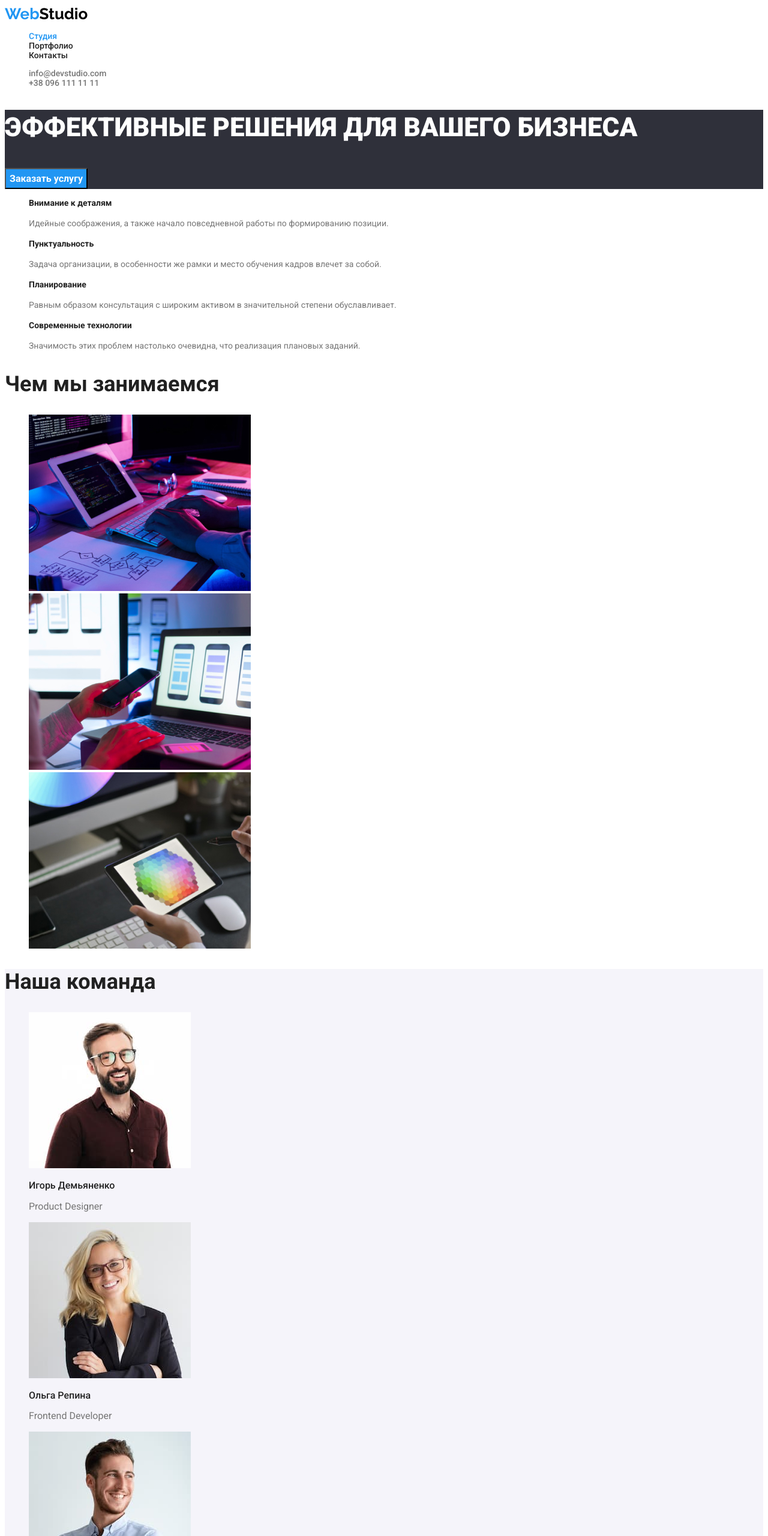
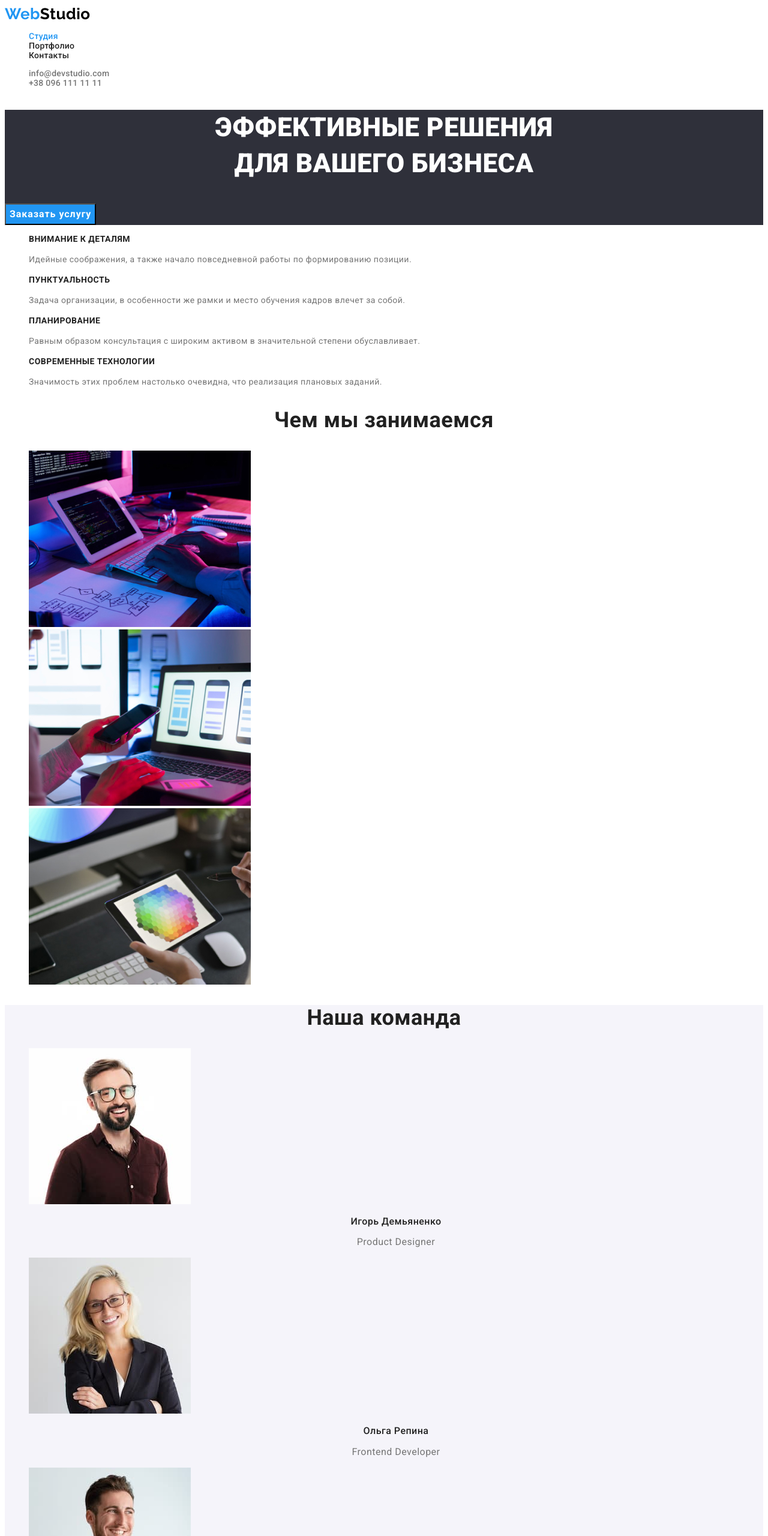
Before and after one commit to serhiikondratiuk/goit-markup-hw-02, a plain HTML site: page index.html in a window 1280 px wide. Shown: the top 2560 px of the page at 60% size. Drawn offline with Linux system fonts and the light colour scheme.

Commit message:
Сделал все стили дз №2

```diff
--- a/css/styles.css
+++ b/css/styles.css
@@ -18,11 +18,11 @@ body {
   font-style: normal;
   background-color: var(--primary-background-color);
   color: var(--primary-text-color);
+  letter-spacing: 0.03em;
 }
 /* Хедер */
 .logo {
   font-family: 'Raleway', sans-serif;
-  font-weight: 700;
   font-size: 26px;
   line-height: 1.19;
   color: var(--accent-color);
@@ -36,14 +36,14 @@ body {
   font-size: 14px;
   line-height: 1.14;
   list-style: none;
+  letter-spacing: 0.02em;
 }
 .nav-link {
   text-decoration: none;
   color: inherit;
 }
 .nav-link:hover,
-.nav-link:focus,
-.nav-link:target {
+.nav-link:focus {
   color: var(--accent-color);
 }
 .nav-link.current {
@@ -54,6 +54,7 @@ body {
   font-size: 14px;
   line-height: 1.14;
   list-style: none;
+  letter-spacing: 0.02em;
 }
 .contacts-link {
   text-decoration: none;
@@ -73,6 +74,8 @@ body {
   font-weight: 900;
   font-size: 44px;
   line-height: 1.36;
+  text-align: center;
+  text-transform: uppercase;
 }
 .button {
   font-family: 'Roboto', sans-serif;
@@ -82,6 +85,7 @@ body {
   color: var(--primary-background-color);
   background-color: var(--accent-color);
   cursor: pointer;
+  letter-spacing: 0.06em;
 }
 .button:hover,
 .button:focus {
@@ -94,6 +98,7 @@ body {
 .features-header {
   font-size: 14px;
   line-height: 1.14;
+  text-transform: uppercase;
 }
 .features-text {
   font-size: 14px;
@@ -104,6 +109,7 @@ body {
 .occupations-header {
   font-size: 36px;
   line-height: 1.17;
+  text-align: center;
 }
 .occupations-list {
   list-style: none;
@@ -115,6 +121,7 @@ body {
 .team-header {
   font-size: 36px;
   line-height: 1.17;
+  text-align: center;
 }
 .team-list {
   list-style: none;
@@ -123,12 +130,14 @@ body {
   font-weight: 500;
   font-size: 16px;
   line-height: 1.18;
+  text-align: center;
 }
 .member-post {
   font-weight: 400;
   font-size: 16px;
   line-height: 1.18;
   color: var(--secondary-text-color);
+  text-align: center;
 }
 /* ПОРТФОЛИО */
 /* Фильтр */
@@ -175,5 +184,12 @@ body {
 }
 .footer-list {
   list-style: none;
+}
+.address .link {
+  text-decoration: none;
   color: rgba(255, 255, 255, 0.6);
 }
+.address .link:hover,
+.address .link:focus {
+  color: var(--accent-color);
+}
--- a/index.html
+++ b/index.html
@@ -34,7 +34,10 @@
     <main>
       <!--Герой-->
       <section class="hero">
-        <h1 class="hero-title">ЭФФЕКТИВНЫЕ РЕШЕНИЯ ДЛЯ ВАШЕГО БИЗНЕСА</h1>
+        <h1 class="hero-title">
+          Эффективные решения<br />
+          для вашего бизнеса
+        </h1>
         <button type="button" class="button">Заказать услугу</button>
       </section>
       <!--Особенности-->
@@ -115,8 +118,8 @@
       <address class="address">
         <p>г. Киев, пр-т Леси Украинки, 26</p>
         <ul class="footer-list">
-          <li lang="en">info@example.com</li>
-          <li>+38 099 111 11 11</li>
+          <li lang="en"><a href="mailto:info@example.com" class="link">info@example.com</a></li>
+          <li><a href="tel:+380991111111" class="link">+38 099 111 11 11</a></li>
         </ul>
       </address>
     </footer>
```
Also changed, not shown: portfolio.html (+2 -2 lines).
